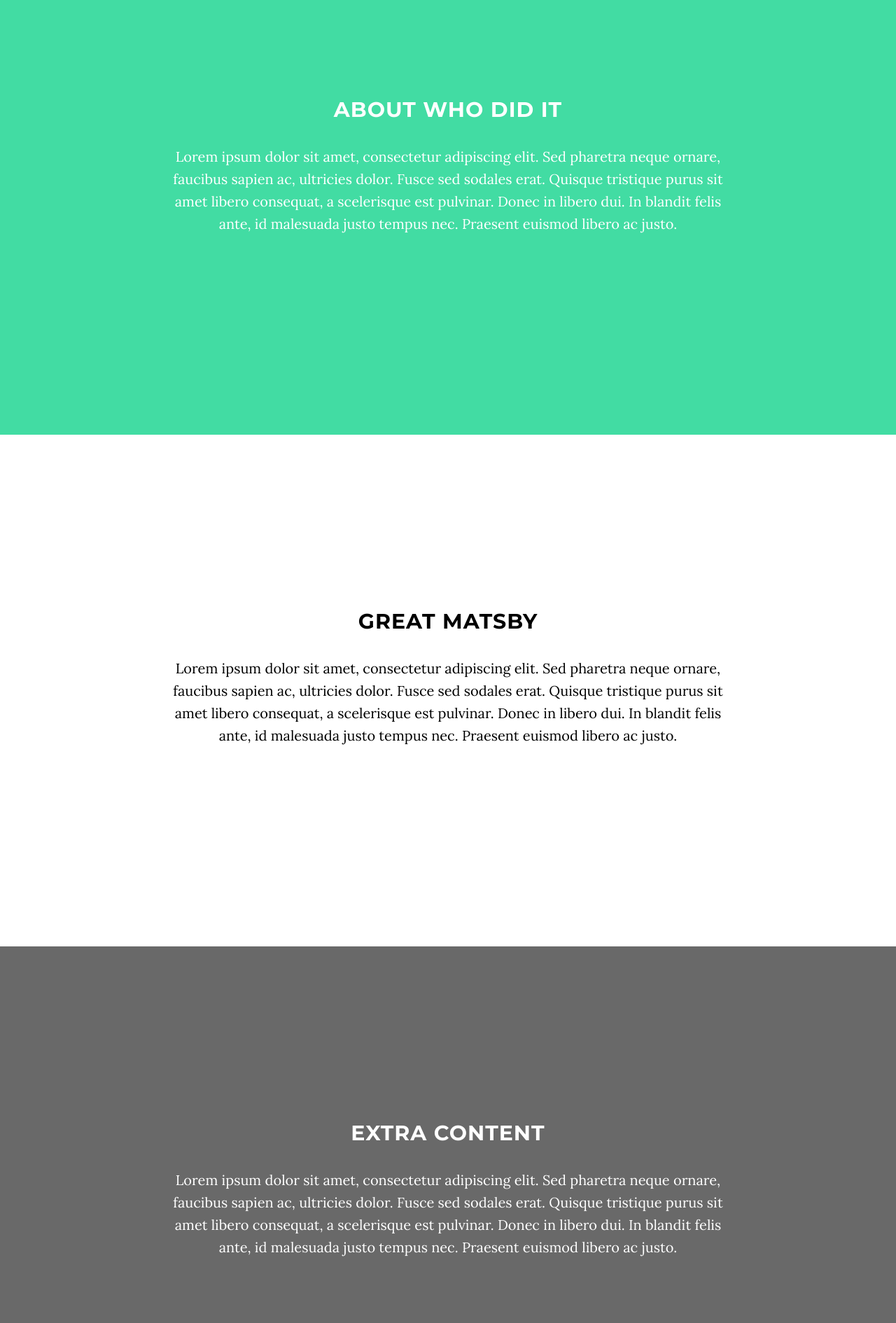
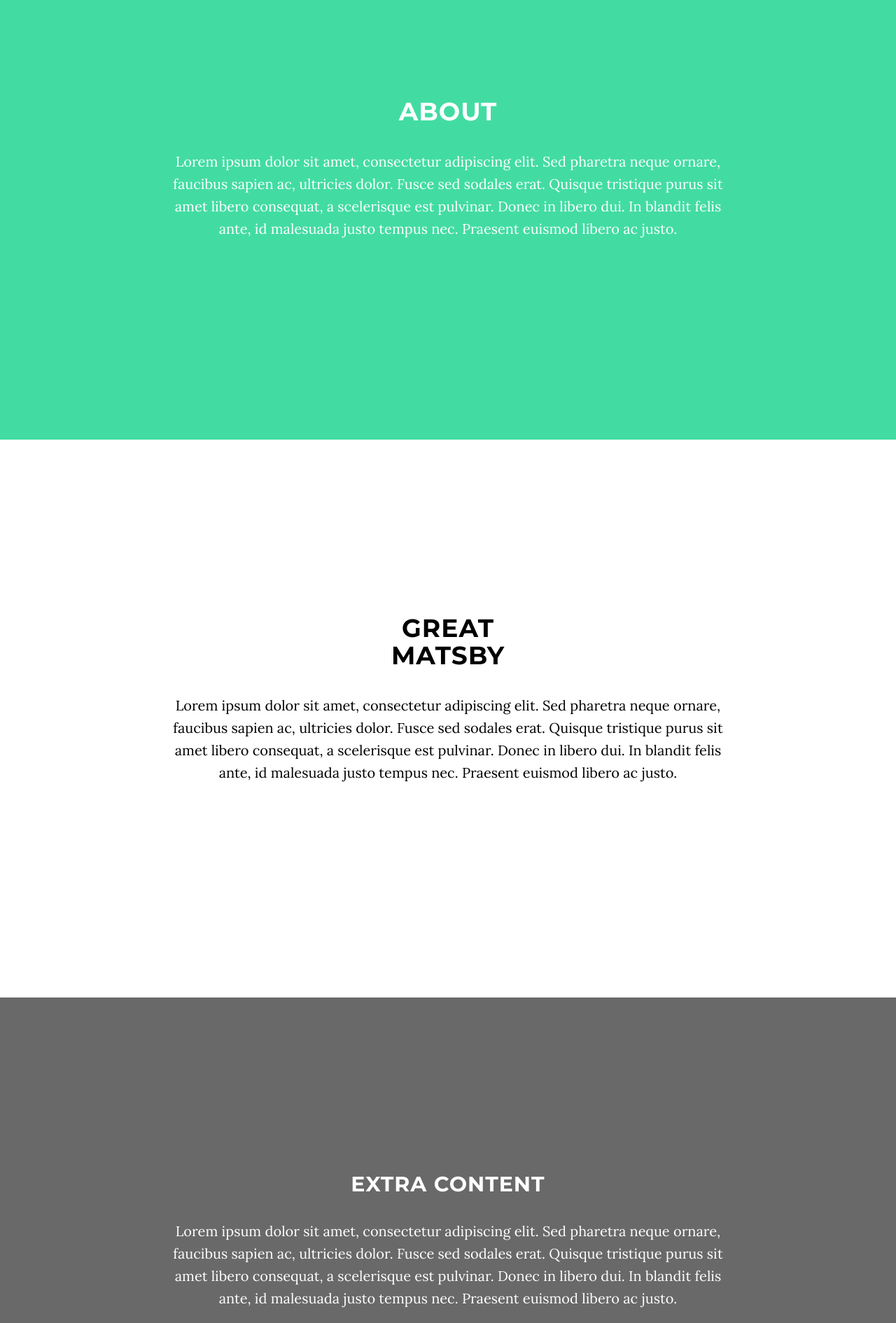
Before and after one commit to curtisbacon/whodidit-website, a plain HTML site: page index.html in a window 1280 px wide. Shown: the part 910-2800 px from the top of the page at 70% size. Drawn offline with Linux system fonts and the light colour scheme.

Commit message:
Add new divs for content allignment

```diff
--- a/index.html
+++ b/index.html
@@ -73,7 +73,7 @@
                 <div class="row">
                     <div class="col-md-8 col-md-offset-2">
                         <h1 class="brand-heading">WHO DID IT?</h1>
-                        <p class="intro-text">A MURDER MYSTERY APP</p>
+                        <h3 class="intro-text">A MURDER MYSTERY APP</h3>
                                         <ul class="list-inline banner-social-buttons">
                     <li>
                     <li>
@@ -96,9 +96,10 @@
     <section id="about" class="container content-section text-center">
         <div class="row">
             <div class="col-lg-8 col-lg-offset-2">
-                <h2>About Who Did It</h2>
+                <div class="aboutText">
+                <h1>About</h1>
                 <p>Lorem ipsum dolor sit amet, consectetur adipiscing elit. Sed pharetra neque ornare, faucibus sapien ac, ultricies dolor. Fusce sed sodales erat. Quisque tristique purus sit amet libero consequat, a scelerisque est pulvinar. Donec in libero dui. In blandit felis ante, id malesuada justo tempus nec. Praesent euismod libero ac justo.</p>
-
+              </div>
             </div>
         </div>
     </section>
@@ -107,8 +108,17 @@
     <section id="games" class="container content-section text-center">
         <div class="row">
             <div class="col-lg-8 col-lg-offset-2">
-                <h2>Great Matsby</h2>
+                <div class="headerGame">
+                    <h1><b>Great</b> <br> Matsby</h1>
+                </div>
+                <div class="textGame">
                 <p>Lorem ipsum dolor sit amet, consectetur adipiscing elit. Sed pharetra neque ornare, faucibus sapien ac, ultricies dolor. Fusce sed sodales erat. Quisque tristique purus sit amet libero consequat, a scelerisque est pulvinar. Donec in libero dui. In blandit felis ante, id malesuada justo tempus nec. Praesent euismod libero ac justo.</p>
+                    </div>
+                <div class="characters">
+                    <img src=""
+
+
+                </div>
             </div>
         </div>
     </section>
@@ -117,8 +127,10 @@
     <section id="extras" class="container content-section text-center">
         <div class="row">
             <div class="col-lg-8 col-lg-offset-2">
+                <div class="extraText">
                 <h2>Extra Content</h2>
                 <p>Lorem ipsum dolor sit amet, consectetur adipiscing elit. Sed pharetra neque ornare, faucibus sapien ac, ultricies dolor. Fusce sed sodales erat. Quisque tristique purus sit amet libero consequat, a scelerisque est pulvinar. Donec in libero dui. In blandit felis ante, id malesuada justo tempus nec. Praesent euismod libero ac justo.</p>
+                    </div>
             </div>
         </div>
     </section>
```
